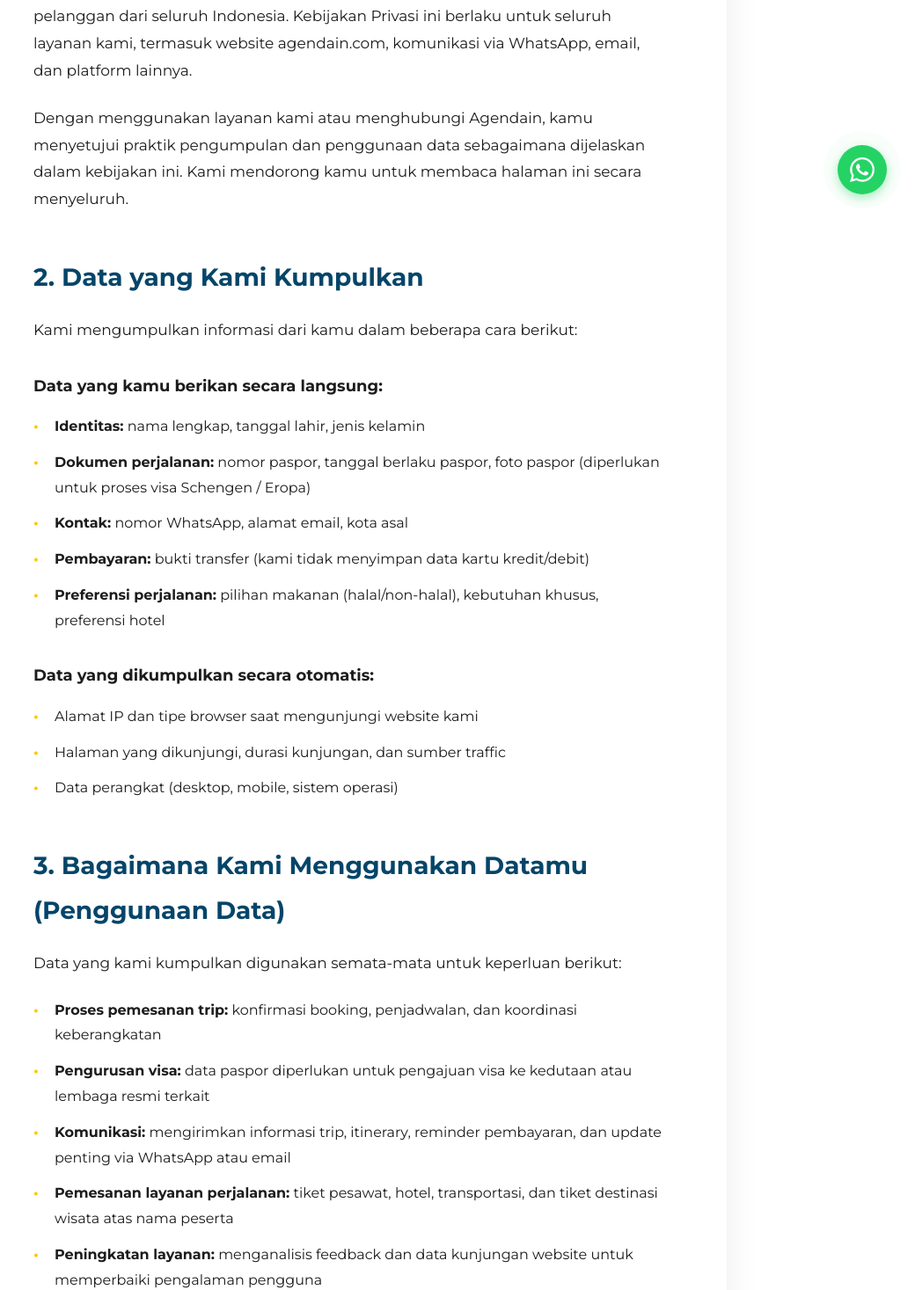
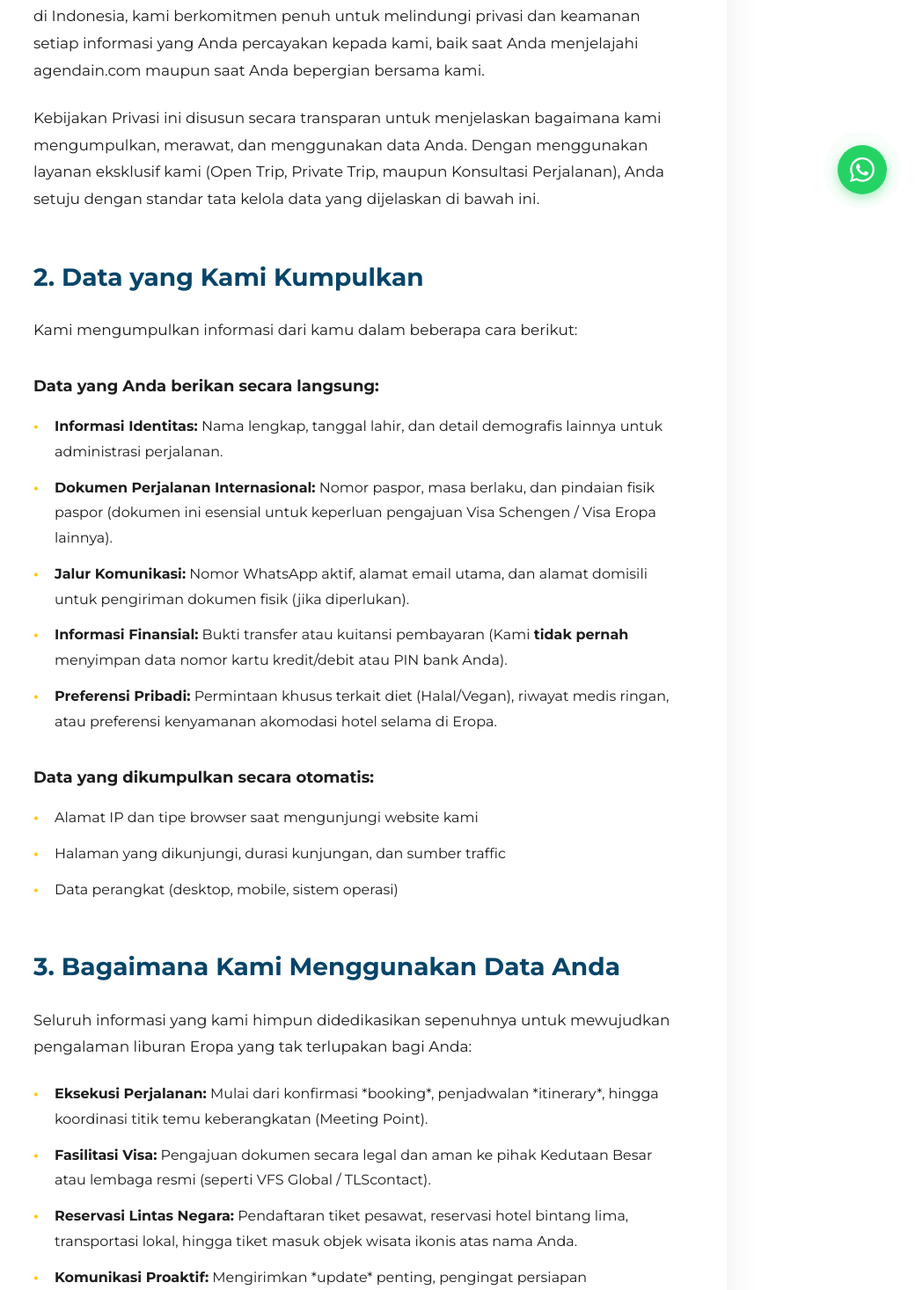
Before and after one commit to farhanfdlhq/agendain, a Next.js app: page /privacy-policy in a window 1280 px wide. Shown: the part 547-2014 px from the top of the page at 88% size, without its empty margins (240-1280 px from the left). Built offline with nearby package versions, Linux system fonts and the light colour scheme; no server answers; the database is empty.

Commit message:
style: elevate privacy policy copywriting to match premium agendain brand

```diff
--- a/app/privacy-policy/PrivacyPolicyContent.tsx
+++ b/app/privacy-policy/PrivacyPolicyContent.tsx
@@ -22,22 +22,22 @@ export default function PrivacyPolicyContent() {
 
             <h2>1. Pendahuluan</h2>
             <p>
-              Selamat datang di Agendain (&quot;kami&quot;, &quot;milik kami&quot;). Agendain adalah agen perjalanan yang berfokus pada wisata ke Eropa, melayani open trip dan private trip untuk pelanggan dari seluruh Indonesia. Kebijakan Privasi ini berlaku untuk seluruh layanan kami, termasuk website agendain.com, komunikasi via WhatsApp, email, dan platform lainnya.
+              Selamat datang di Agendain. Kami menyadari bahwa data pribadi Anda adalah aset yang sangat berharga. Sebagai biro perjalanan spesialis destinasi Eropa terkemuka di Indonesia, kami berkomitmen penuh untuk melindungi privasi dan keamanan setiap informasi yang Anda percayakan kepada kami, baik saat Anda menjelajahi agendain.com maupun saat Anda bepergian bersama kami.
             </p>
             <p>
-              Dengan menggunakan layanan kami atau menghubungi Agendain, kamu menyetujui praktik pengumpulan dan penggunaan data sebagaimana dijelaskan dalam kebijakan ini. Kami mendorong kamu untuk membaca halaman ini secara menyeluruh.
+              Kebijakan Privasi ini disusun secara transparan untuk menjelaskan bagaimana kami mengumpulkan, merawat, dan menggunakan data Anda. Dengan menggunakan layanan eksklusif kami (Open Trip, Private Trip, maupun Konsultasi Perjalanan), Anda setuju dengan standar tata kelola data yang dijelaskan di bawah ini.
             </p>
 
             <h2>2. Data yang Kami Kumpulkan</h2>
             <p>Kami mengumpulkan informasi dari kamu dalam beberapa cara berikut:</p>
 
-            <h3>Data yang kamu berikan secara langsung:</h3>
+            <h3>Data yang Anda berikan secara langsung:</h3>
             <ul>
-              <li><strong>Identitas:</strong> nama lengkap, tanggal lahir, jenis kelamin</li>
-              <li><strong>Dokumen perjalanan:</strong> nomor paspor, tanggal berlaku paspor, foto paspor (diperlukan untuk proses visa Schengen / Eropa)</li>
-              <li><strong>Kontak:</strong> nomor WhatsApp, alamat email, kota asal</li>
-              <li><strong>Pembayaran:</strong> bukti transfer (kami tidak menyimpan data kartu kredit/debit)</li>
-              <li><strong>Preferensi perjalanan:</strong> pilihan makanan (halal/non-halal), kebutuhan khusus, preferensi hotel</li>
+              <li><strong>Informasi Identitas:</strong> Nama lengkap, tanggal lahir, dan detail demografis lainnya untuk administrasi perjalanan.</li>
+              <li><strong>Dokumen Perjalanan Internasional:</strong> Nomor paspor, masa berlaku, dan pindaian fisik paspor (dokumen ini esensial untuk keperluan pengajuan Visa Schengen / Visa Eropa lainnya).</li>
+              <li><strong>Jalur Komunikasi:</strong> Nomor WhatsApp aktif, alamat email utama, dan alamat domisili untuk pengiriman dokumen fisik (jika diperlukan).</li>
+              <li><strong>Informasi Finansial:</strong> Bukti transfer atau kuitansi pembayaran (Kami <strong>tidak pernah</strong> menyimpan data nomor kartu kredit/debit atau PIN bank Anda).</li>
+              <li><strong>Preferensi Pribadi:</strong> Permintaan khusus terkait diet (Halal/Vegan), riwayat medis ringan, atau preferensi kenyamanan akomodasi hotel selama di Eropa.</li>
             </ul>
 
             <h3>Data yang dikumpulkan secara otomatis:</h3>
@@ -47,15 +47,15 @@ export default function PrivacyPolicyContent() {
               <li>Data perangkat (desktop, mobile, sistem operasi)</li>
             </ul>
 
-            <h2>3. Bagaimana Kami Menggunakan Datamu (Penggunaan Data)</h2>
-            <p>Data yang kami kumpulkan digunakan semata-mata untuk keperluan berikut:</p>
+            <h2>3. Bagaimana Kami Menggunakan Data Anda</h2>
+            <p>Seluruh informasi yang kami himpun didedikasikan sepenuhnya untuk mewujudkan pengalaman liburan Eropa yang tak terlupakan bagi Anda:</p>
             <ul>
-              <li><strong>Proses pemesanan trip:</strong> konfirmasi booking, penjadwalan, dan koordinasi keberangkatan</li>
-              <li><strong>Pengurusan visa:</strong> data paspor diperlukan untuk pengajuan visa ke kedutaan atau lembaga resmi terkait</li>
-              <li><strong>Komunikasi:</strong> mengirimkan informasi trip, itinerary, reminder pembayaran, dan update penting via WhatsApp atau email</li>
-              <li><strong>Pemesanan layanan perjalanan:</strong> tiket pesawat, hotel, transportasi, dan tiket destinasi wisata atas nama peserta</li>
-              <li><strong>Peningkatan layanan:</strong> menganalisis feedback dan data kunjungan website untuk memperbaiki pengalaman pengguna</li>
-              <li><strong>Kepatuhan hukum:</strong> memenuhi kewajiban regulasi di Indonesia terkait data perjalanan internasional</li>
+              <li><strong>Eksekusi Perjalanan:</strong> Mulai dari konfirmasi *booking*, penjadwalan *itinerary*, hingga koordinasi titik temu keberangkatan (Meeting Point).</li>
+              <li><strong>Fasilitasi Visa:</strong> Pengajuan dokumen secara legal dan aman ke pihak Kedutaan Besar atau lembaga resmi (seperti VFS Global / TLScontact).</li>
+              <li><strong>Reservasi Lintas Negara:</strong> Pendaftaran tiket pesawat, reservasi hotel bintang lima, transportasi lokal, hingga tiket masuk objek wisata ikonis atas nama Anda.</li>
+              <li><strong>Komunikasi Proaktif:</strong> Mengirimkan *update* penting, pengingat persiapan keberangkatan, dan panduan cuaca ke email atau WhatsApp Anda.</li>
+              <li><strong>Inovasi Layanan:</strong> Menggunakan analisa data *traffic* anonim untuk terus memoles antarmuka website dan merancang rute liburan baru yang lebih efisien.</li>
+              <li><strong>Kepatuhan Hukum Internasional:</strong> Mematuhi regulasi imigrasi dan hukum perlindungan data yang berlaku di Indonesia serta yurisdiksi negara tujuan.</li>
             </ul>
 
           </div>
```
